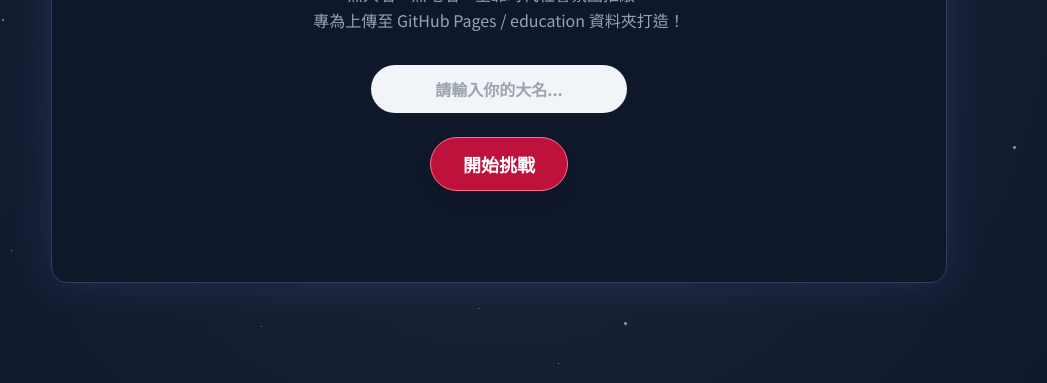
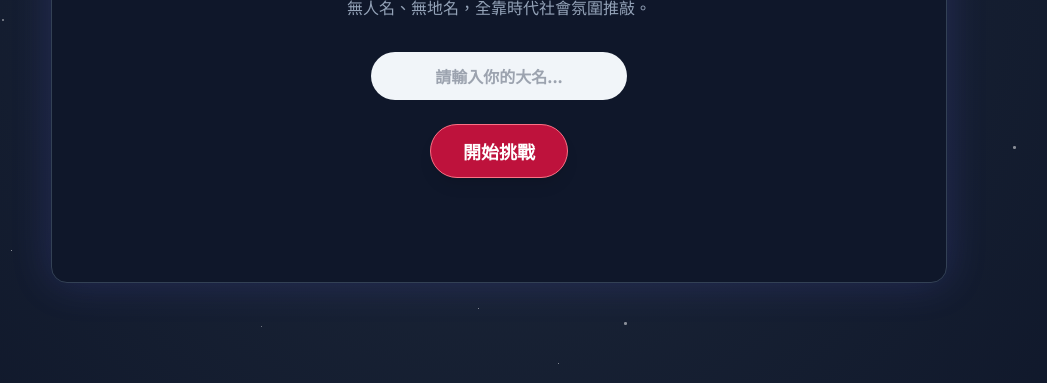
Before and after one commit to cz4974702/History, a plain HTML site: page education/index_Taiwan_History.html in a window 1280 px wide. Shown: the part 417-800 px from the top of the page, without its empty margins (141-1188 px from the left). Drawn offline with nearby package versions, Linux system fonts and the light colour scheme.

Commit message:
Remove GitHub Pages reference from history section
Removed a line about GitHub Pages from the content.

```diff
--- a/education/index_Taiwan_History.html
+++ b/education/index_Taiwan_History.html
@@ -81,7 +81,6 @@
             <h2 class="text-3xl md:text-4xl font-black text-rose-500 mb-4">歷史對話臆謎猜：史學深淵版</h2>
             <p class="text-slate-400 max-w-md mx-auto mb-8 leading-relaxed">
                 無人名、無地名，全靠時代社會氛圍推敲。<br>
-                專為上傳至 GitHub Pages / education 資料夾打造！
             </p>
             <input type="text" id="player-name" placeholder="請輸入你的大名..." class="mb-6 px-6 py-3 rounded-full text-slate-900 font-bold w-64 text-center focus:outline-none focus:ring-4 focus:ring-indigo-500 bg-slate-100" />
             <button onclick="startGame()" class="bg-rose-700 hover:bg-rose-600 text-white font-bold py-3 px-8 rounded-full text-lg shadow-lg transition-all transform hover:scale-105 active:scale-95 border border-rose-400">
```
